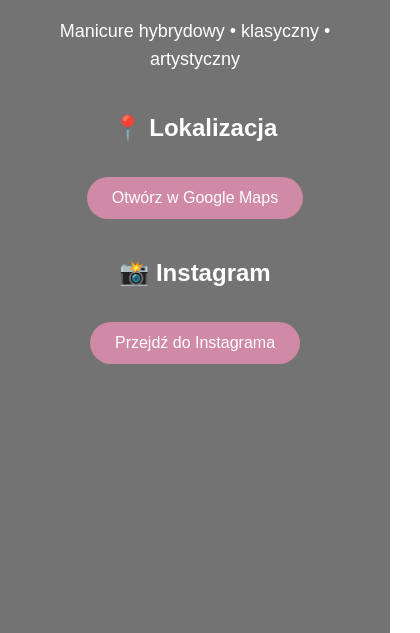
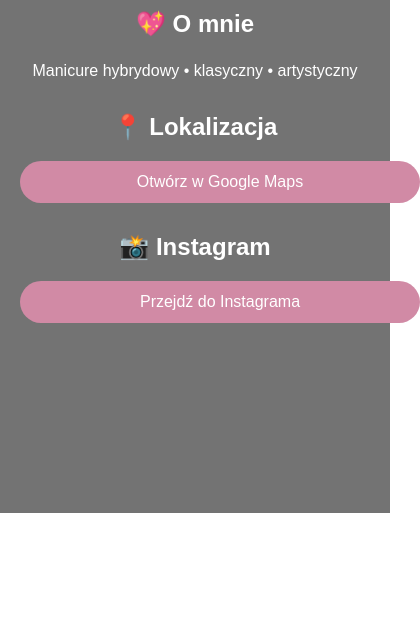
Before and after one commit to tusvit/maria, a plain HTML site: page index.html in a window 390 px wide. Shown: the part 331-964 px from the top of the page, 420 px wide, since content can reach past the window. After the commit the page ends 844 px from the top, so only its background shows below. Drawn offline with Linux system fonts and the light colour scheme.

Commit message:
Update index.html

```diff
--- a/index.html
+++ b/index.html
@@ -2,6 +2,8 @@
 <html lang="pl">
 <head>
 <meta charset="UTF-8">
+<meta name="viewport" content="width=device-width, initial-scale=1.0">
+
 <title>Maria Nails Studio</title>
 
 <style>
@@ -9,18 +11,31 @@
     margin: 0;
     font-family: Arial, sans-serif;
     color: white;
-    text-align: center;
 
-    /* ОДНА ФОТО НА ВЕСЬ ФОН */
     background: url("avatar.png") no-repeat center center fixed;
     background-size: cover;
 }
 
-/* затемнение, чтобы текст был читаемым */
+/* затемнение */
 .overlay {
     background: rgba(0, 0, 0, 0.55);
     min-height: 100vh;
-    padding: 60px 20px;
+
+    /* главное для адаптива */
+    display: flex;
+    flex-direction: column;
+    align-items: center;
+    justify-content: center;
+
+    text-align: center;
+    padding: 40px 20px;
+    box-sizing: border-box;
+}
+
+/* адаптивный контейнер */
+.container {
+    max-width: 700px;
+    width: 100%;
 }
 
 h1 {
@@ -35,7 +50,7 @@
 }
 
 .section {
-    margin-top: 40px;
+    margin-top: 30px;
 }
 
 .button {
@@ -52,6 +67,22 @@
 .button:hover {
     background-color: #b76e79;
 }
+
+/* 📱 АДАПТАЦИЯ ДЛЯ ТЕЛЕФОНА */
+@media (max-width: 600px) {
+    h1 {
+        font-size: 30px;
+    }
+
+    p {
+        font-size: 16px;
+    }
+
+    .button {
+        width: 100%;
+        display: block;
+    }
+}
 </style>
 
 </head>
@@ -59,6 +90,8 @@
 <body>
 
 <div class="overlay">
+
+<div class="container">
 
 <h1>Maria Nails Studio</h1>
 
@@ -78,7 +111,7 @@
 <h2>📍 Lokalizacja</h2>
 
 <a class="button"
-href="https://maps.app.goo.gl/MHfcfnUBae1vnuWx6?g_st=ic"
+href="https://www.google.com/maps/search/?api=1&query=Warszawa"
 target="_blank">
 Otwórz w Google Maps
 </a>
@@ -88,7 +121,7 @@
 <h2>📸 Instagram</h2>
 
 <a class="button"
-href="https://www.instagram.com/mkholodna.beauty?igsh=ZG9xNGR5dmhxZmd3"
+href="https://instagram.com"
 target="_blank">
 Przejdź do Instagrama
 </a>
@@ -96,5 +129,7 @@
 
 </div>
 
+</div>
+
 </body>
 </html>
```
